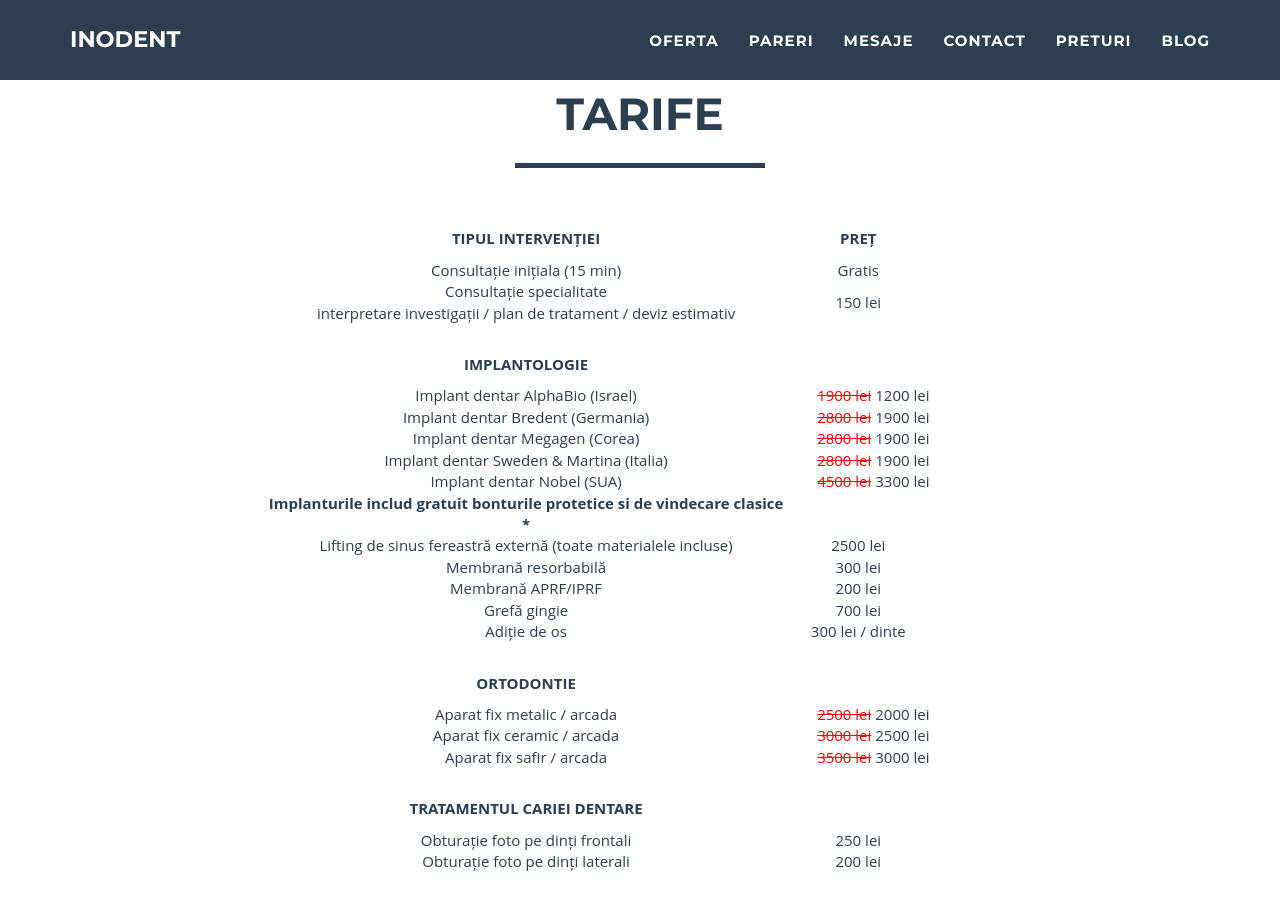
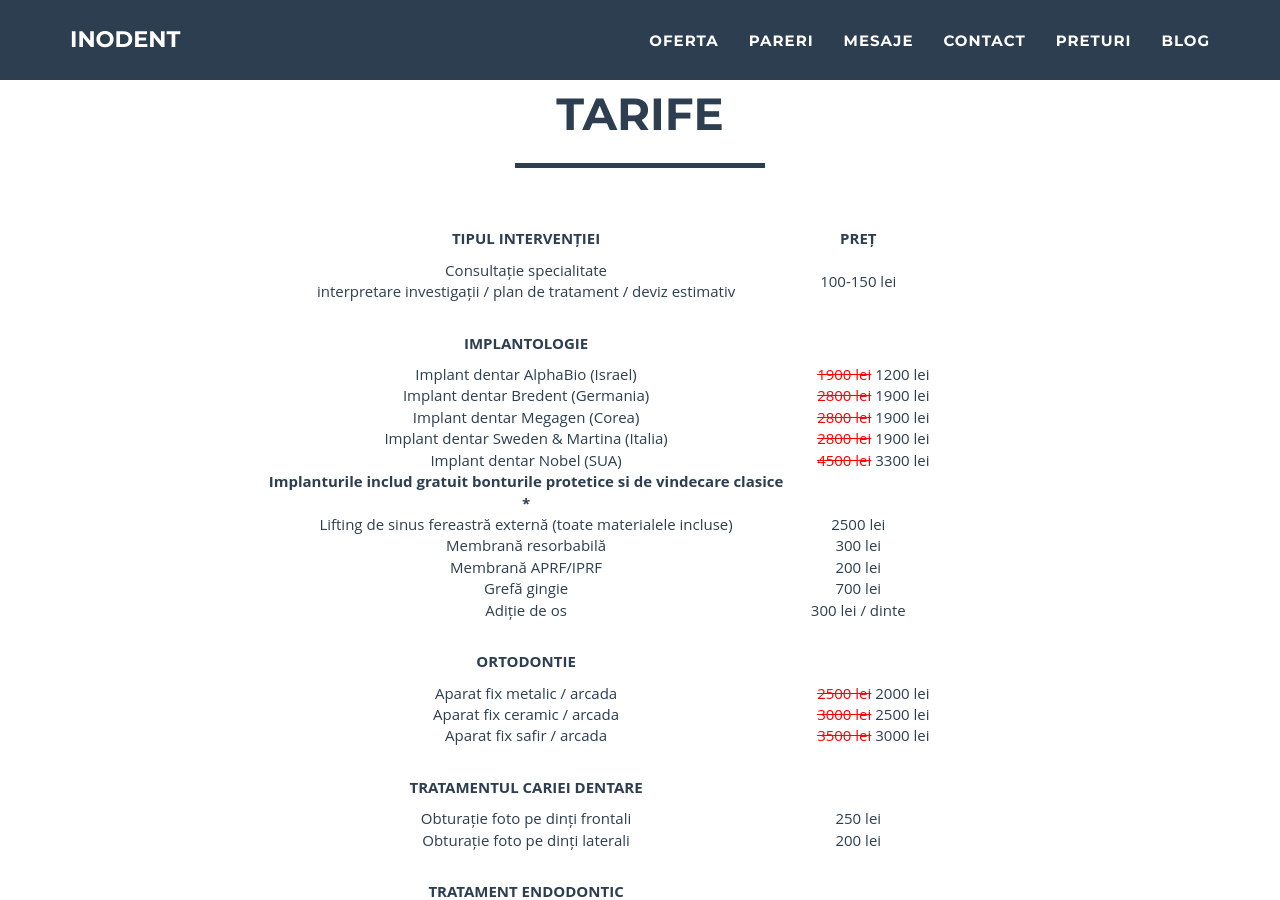
Before and after one commit to littledentgopo/offerdent, a Jekyll site: the page built from tarife.html, in a window 1280 px wide and 900 px high, scrolled down 1008 px. Built offline with Jekyll 4.4.1, drawn with Linux system fonts in a browser that asks for light colours; comment, search, counter and statistics services are not loaded.

Commit message:
remove consultatie gratis

```diff
--- a/_includes/pricestable.html
+++ b/_includes/pricestable.html
@@ -1,8 +1,7 @@
 <table id="pricesTable">
    <tbody>
        <tr><th>TIPUL INTERVENȚIEI</th><th>PREȚ</th></tr>
-       <tr><td>Consultație inițiala (15 min)</td><td>Gratis</td></tr>
-       <tr><td>Consultație specialitate <br/> interpretare investigații / plan de tratament / deviz estimativ</td><td>150 lei</td></tr>
+       <tr><td>Consultație specialitate <br/> interpretare investigații / plan de tratament / deviz estimativ</td><td>100-150 lei</td></tr>
 
        <tr><th>IMPLANTOLOGIE</th><th></th></tr>
        <tr><td>Implant dentar AlphaBio (Israel)</td><td><del> 1900 lei</del><span> 1200 lei</span></td></tr>
```
